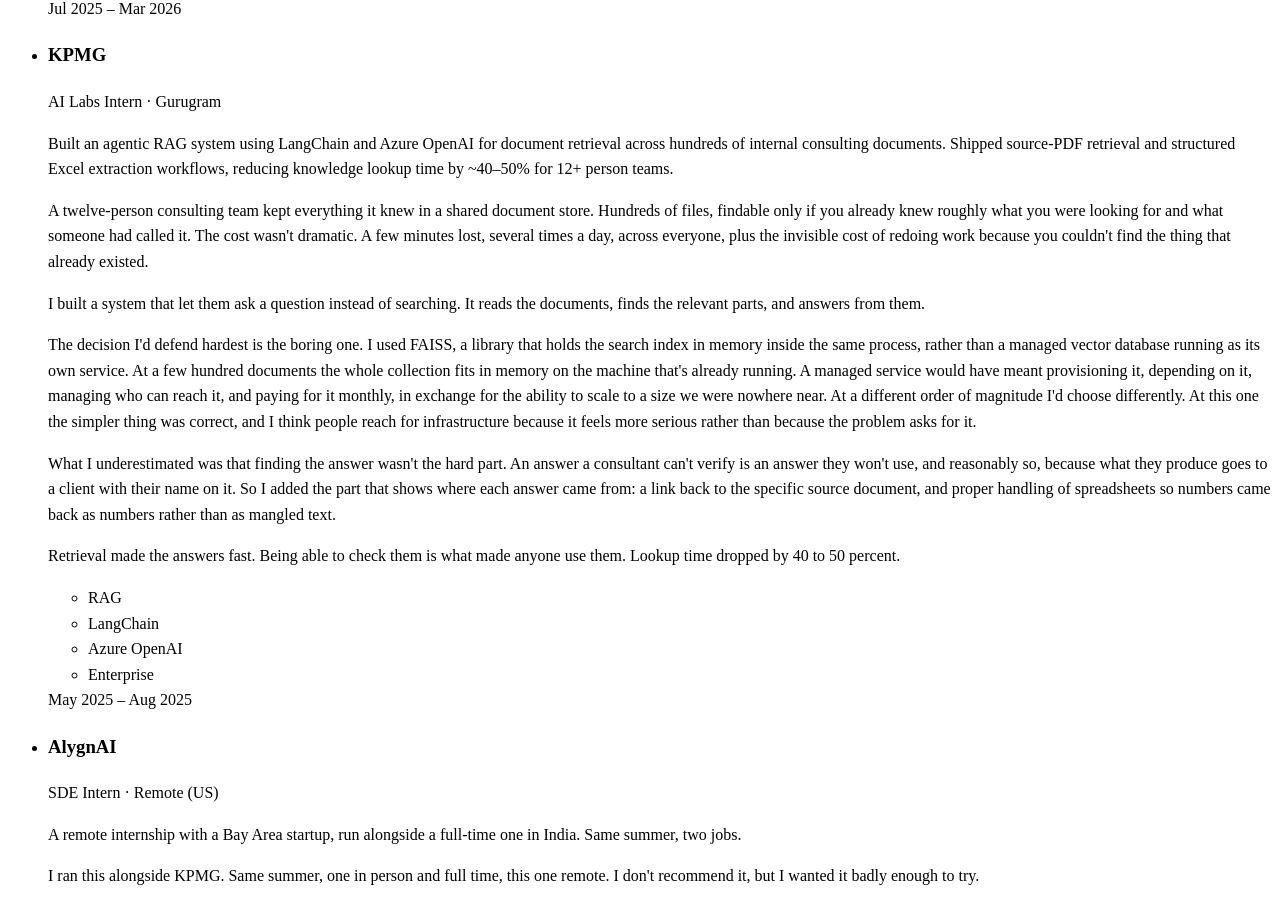
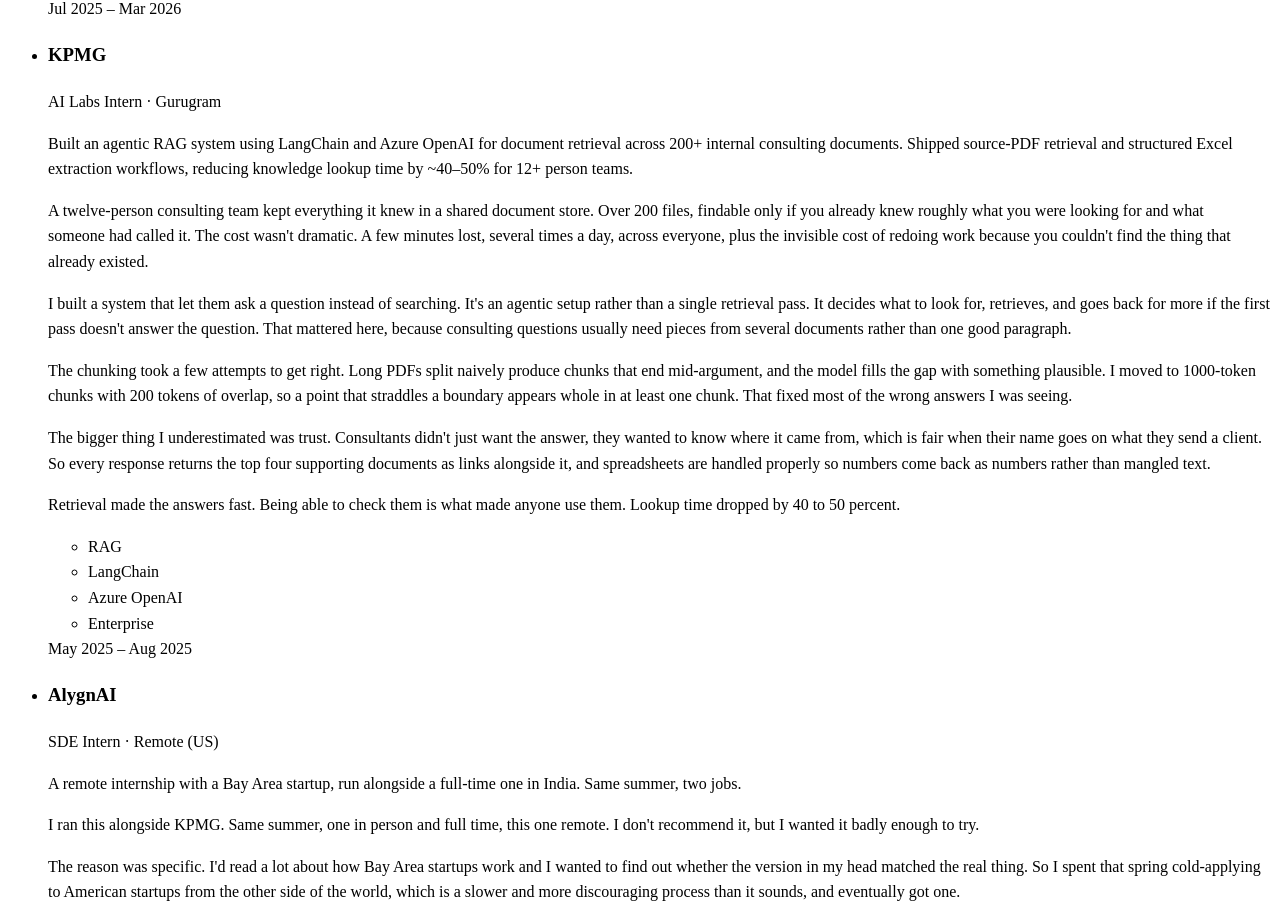
Before and after one commit to arshinsikka/portfolio, a React (Vite) app in the folder client/: page /work in a window 1280 px wide. Shown: the part 1677-2586 px from the top of the page. Built offline with nearby package versions, Linux system fonts and the light colour scheme.

Commit message:
Rewrite the KPMG role body
Adds the agentic retrieval loop, the chunking decision, and the citation
design. Drops the FAISS paragraph. Corrects the document count.

```diff
--- a/client/src/content/roles.ts
+++ b/client/src/content/roles.ts
@@ -89,19 +89,19 @@
     location: "Gurugram",
     dates: "May 2025 – Aug 2025",
     description:
-      "Built an agentic RAG system using LangChain and Azure OpenAI for document retrieval across hundreds of internal consulting documents. Shipped source-PDF retrieval and structured Excel extraction workflows, reducing knowledge lookup time by ~40–50% for 12+ person teams.",
+      "Built an agentic RAG system using LangChain and Azure OpenAI for document retrieval across 200+ internal consulting documents. Shipped source-PDF retrieval and structured Excel extraction workflows, reducing knowledge lookup time by ~40–50% for 12+ person teams.",
     body: [
       {
-        text: "A twelve-person consulting team kept everything it knew in a shared document store. Hundreds of files, findable only if you already knew roughly what you were looking for and what someone had called it. The cost wasn't dramatic. A few minutes lost, several times a day, across everyone, plus the invisible cost of redoing work because you couldn't find the thing that already existed.",
+        text: "A twelve-person consulting team kept everything it knew in a shared document store. Over 200 files, findable only if you already knew roughly what you were looking for and what someone had called it. The cost wasn't dramatic. A few minutes lost, several times a day, across everyone, plus the invisible cost of redoing work because you couldn't find the thing that already existed.",
       },
       {
-        text: "I built a system that let them ask a question instead of searching. It reads the documents, finds the relevant parts, and answers from them.",
+        text: "I built a system that let them ask a question instead of searching. It's an agentic setup rather than a single retrieval pass. It decides what to look for, retrieves, and goes back for more if the first pass doesn't answer the question. That mattered here, because consulting questions usually need pieces from several documents rather than one good paragraph.",
       },
       {
-        text: "The decision I'd defend hardest is the boring one. I used FAISS, a library that holds the search index in memory inside the same process, rather than a managed vector database running as its own service. At a few hundred documents the whole collection fits in memory on the machine that's already running. A managed service would have meant provisioning it, depending on it, managing who can reach it, and paying for it monthly, in exchange for the ability to scale to a size we were nowhere near. At a different order of magnitude I'd choose differently. At this one the simpler thing was correct, and I think people reach for infrastructure because it feels more serious rather than because the problem asks for it.",
+        text: "The chunking took a few attempts to get right. Long PDFs split naively produce chunks that end mid-argument, and the model fills the gap with something plausible. I moved to 1000-token chunks with 200 tokens of overlap, so a point that straddles a boundary appears whole in at least one chunk. That fixed most of the wrong answers I was seeing.",
       },
       {
-        text: "What I underestimated was that finding the answer wasn't the hard part. An answer a consultant can't verify is an answer they won't use, and reasonably so, because what they produce goes to a client with their name on it. So I added the part that shows where each answer came from: a link back to the specific source document, and proper handling of spreadsheets so numbers came back as numbers rather than as mangled text.",
+        text: "The bigger thing I underestimated was trust. Consultants didn't just want the answer, they wanted to know where it came from, which is fair when their name goes on what they send a client. So every response returns the top four supporting documents as links alongside it, and spreadsheets are handled properly so numbers come back as numbers rather than mangled text.",
       },
       {
         text: "Retrieval made the answers fast. Being able to check them is what made anyone use them. Lookup time dropped by 40 to 50 percent.",
```
